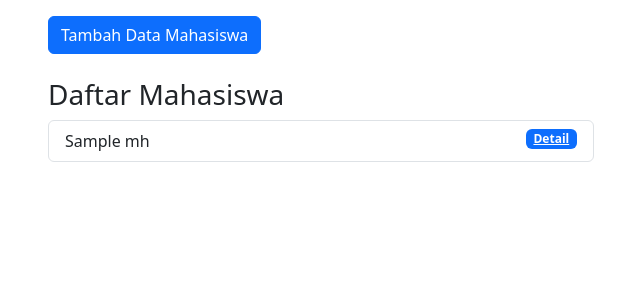
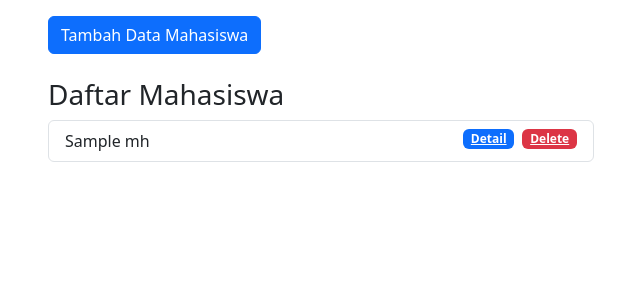
Before and after one commit to SatriyoRizkyansah/CRUD-mvc-app, a PHP site: the page made by app/views/mahasiswa/index.php in a window 1280 px wide. Shown: the part 86-386 px from the top of the page, without its empty margins (34-674 px from the left). Run offline with PHP 8.4, Linux system fonts and the light colour scheme; the template is opened without the code that fills it: most values are stand-ins (such as "Sample title", 1, 10 or a date in 2020); some libraries are stand-ins or nearby versions.

Commit message:
delete data

```diff
--- a/app/views/mahasiswa/index.php
+++ b/app/views/mahasiswa/index.php
@@ -5,7 +5,6 @@
       <?php Flasher::flash();?>
     </div>
   </div>
-
 
     <div class="row">
         <div class="col-lg-6">
@@ -17,10 +16,13 @@
 
             <ul class="list-group">
                 <?php foreach($data['mhs'] as $mhs) : ?>
-                    <li class="list-group-item d-flex justify-content-between align-items-start" aria-disabled="true">
-                        <?= $mhs['nama']?>
-                        <a href="<?= BASEURL;?>/mahasiswa/detail/<?= $mhs['id']?>" class="badge text-bg-primary ">Detail</a>
+                    <li class="list-group-item">
+                      <?= $mhs['nama']?>
+                      <a href="<?= BASEURL;?>/mahasiswa/hapus/<?= $mhs['id']?>" class="badge text-bg-danger float-end ms-2" onclick="return confirm('Yakin?')">Delete</a>
+                      <a href="<?= BASEURL;?>/mahasiswa/detail/<?= $mhs['id']?>" class="badge text-bg-primary float-end ms-1">Detail</a>
+
                     </li>
+
                 <?php endforeach;?>
             </ul>
 
```
Also changed, not shown: app/controllers/Mahasiswa.php (+12 -0 lines), app/models/Mahasiswa_model.php (+10 -0 lines).
